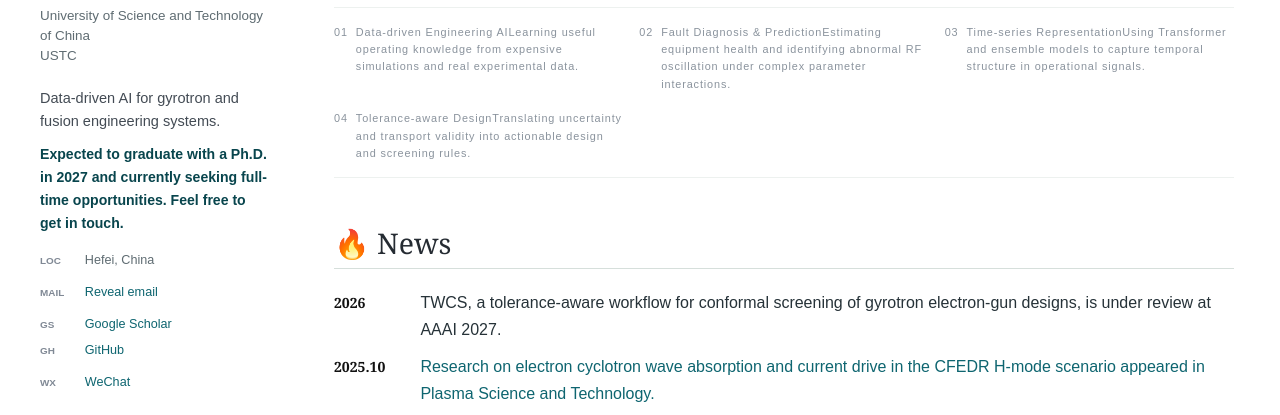
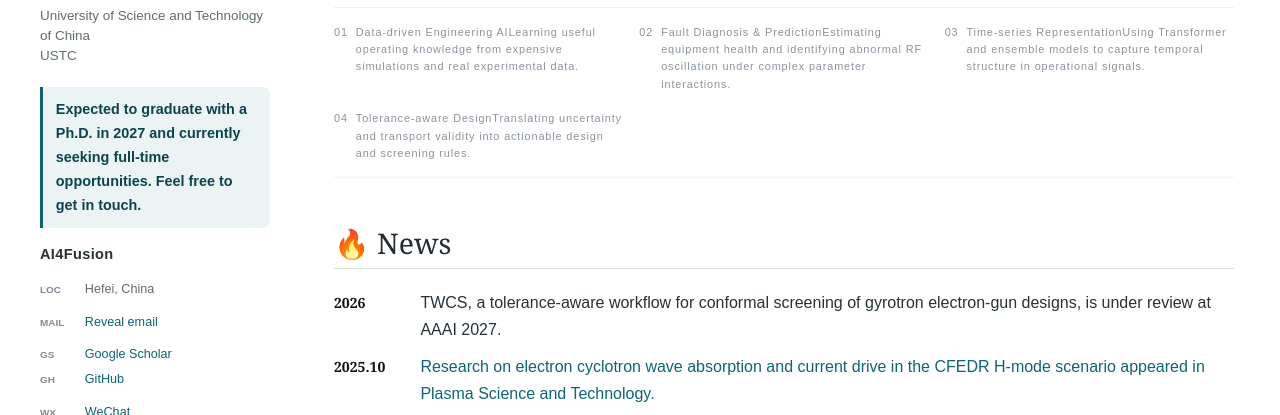
Before and after one commit to codeocd/codeocd.github.io, an Astro site: page / in a window 1280 px wide. Shown: the part 388-803 px from the top of the page. Built offline with nearby package versions, Linux system fonts and the light colour scheme; Astro itself is replaced by a stand-in of ours.

Commit message:
✨ feat(profile): 突出求职状态并调整研究方向文案

```diff
--- a/src/data/site.ts
+++ b/src/data/site.ts
@@ -72,6 +72,10 @@ export const profile = {
   headline: {
     en: 'Data-driven AI for gyrotron and fusion engineering systems.',
     zh: '面向回旋管与聚变工程系统的数据驱动人工智能。'
+  },
+  researchTagline: {
+    en: 'AI4Fusion',
+    zh: 'AI4Fusion'
   },
   availability: {
     en: 'Expected to graduate with a Ph.D. in 2027 and currently seeking full-time opportunities. Feel free to get in touch.',
--- a/src/pages/index.astro
+++ b/src/pages/index.astro
@@ -187,13 +187,13 @@ const encodedEmail = [...profile.email].reverse().join('');
         </div>
 
         <div class="profile-details reveal">
-          <p class="profile-bio">
-            <span data-lang="en">{profile.headline.en}</span>
-            <span data-lang="zh">{profile.headline.zh}</span>
-          </p>
           <p class="profile-availability">
             <span data-lang="en">{profile.availability.en}</span>
             <span data-lang="zh">{profile.availability.zh}</span>
+          </p>
+          <p class="profile-bio profile-research-tagline">
+            <span data-lang="en">{profile.researchTagline.en}</span>
+            <span data-lang="zh">{profile.researchTagline.zh}</span>
           </p>
 
           <ul class="profile-links">
--- a/src/styles/global.css
+++ b/src/styles/global.css
@@ -276,11 +276,22 @@ html[data-ui-language="zh"] [data-lang="zh"] {
 }
 
 .profile-availability {
-  margin: -0.35rem 0 1rem;
+  margin: 0 0 0.9rem;
+  padding: 0.7rem 0.8rem;
   color: var(--link-dark);
-  font-size: 0.88rem;
-  font-weight: 600;
+  background: rgba(14, 101, 112, 0.08);
+  border-left: 3px solid var(--link);
+  border-radius: 0 7px 7px 0;
+  font-size: 0.9rem;
+  font-weight: 700;
   line-height: 1.65;
+}
+
+.profile-research-tagline {
+  margin-bottom: 1rem;
+  color: var(--ink);
+  font-weight: 700;
+  letter-spacing: 0.025em;
 }
 
 .profile-links,
@@ -1080,7 +1091,12 @@ html[data-ui-language="zh"] [data-lang="zh"] {
   }
 
   .profile-availability {
+    grid-column: 1 / -1;
     margin: 0;
+  }
+
+  .profile-links {
+    grid-column: 1 / -1;
   }
 
   .research-interests {
```
